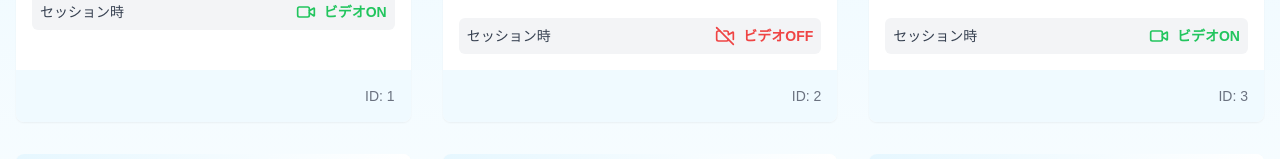
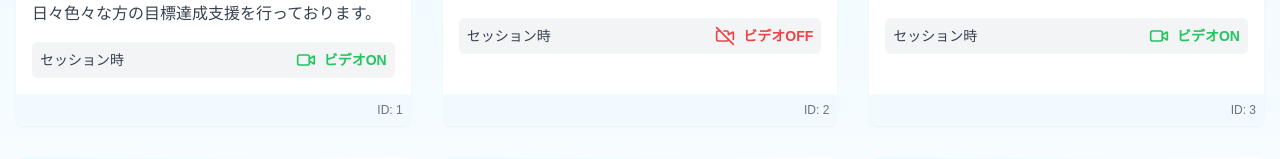
Before and after one commit to altosaex/ssmds-job, a Next.js app: page / in a window 1280 px wide. Shown: the part 462-621 px from the top of the page. Built offline with nearby package versions, Linux system fonts and the light colour scheme.

Commit message:
データ更新

```diff
--- a/src/app/page.tsx
+++ b/src/app/page.tsx
@@ -26,12 +26,12 @@ type Post = {
 }
 
 const dummyPosts: Post[] = [
-  { id: 1, status: "現職", job: "ファッションデザイナー", industry: "アパレル", yearsOfExperience: 7, nickname: "デザインの妖精", age: 32, gender: "女性", comment: "トレンドを先取りする洞察力が私の強みです。", imageUrl: "https://altosaex.sakura.ne.jp/woman.png", sessionVideo: "ON"  },
-  { id: 2, status: "現職", job: "データサイエンティスト", industry: "IT", yearsOfExperience: 5, nickname: "数字の魔術師", age: 28, gender: "男性", comment: "データから価値ある洞察を引き出すのが得意です。", imageUrl: "https://altosaex.sakura.ne.jp/man.png", sessionVideo: "OFF"  },
-  { id: 3, status: "前職", job: "小学校教師", industry: "教育", yearsOfExperience: 15, nickname: "笑顔の先生", age: 45, gender: "女性", comment: "子どもたちの成長を見守るのが最高の喜びでした。", imageUrl: "https://altosaex.sakura.ne.jp/woman.png", sessionVideo: "ON"  },
-  { id: 4, status: "現職", job: "建築家", industry: "建設", yearsOfExperience: 12, nickname: "空間の魔法使い", age: 40, gender: "男性", comment: "持続可能な都市設計に情熱を注いでいます。", imageUrl: "https://altosaex.sakura.ne.jp/man.png", sessionVideo: "ON"  },
-  { id: 5, status: "現職", job: "フリーランスライター", industry: "メディア", yearsOfExperience: 8, nickname: "言葉の職人", age: 35, gender: "女性", comment: "多様なトピックを分かりやすく伝えるのが私の使命です。", imageUrl: "https://altosaex.sakura.ne.jp/woman.png", sessionVideo: "ON"  },
-  { id: 6, status: "前職", job: "プロサッカー選手", industry: "スポーツ", yearsOfExperience: 10, nickname: "フィールドの閃光", age: 33, gender: "男性", comment: "チームワークの大切さを身をもって学びました。", imageUrl: "https://altosaex.sakura.ne.jp/man.png", sessionVideo: "OFF"  },
+  { id: 1, status: "現職", job: "プロコーチ", industry: "コーチング", yearsOfExperience: 5, nickname: "望月 彩恵", age: 39, gender: "女性", comment: "コーチとして独立して5年。コーチングスクール講師業や企業研修支援など、法人／個人問わず、日々色々な方の目標達成支援を行っております。", imageUrl: "https://altosaex.sakura.ne.jp/jobimg/MochizukiSae.png", sessionVideo: "ON"  },
+  { id: 2, status: "現職", job: "データサイエンティスト", industry: "IT", yearsOfExperience: 5, nickname: "数字の魔術師", age: 28, gender: "男性", comment: "データから価値ある洞察を引き出すのが得意です。", imageUrl: "https://altosaex.sakura.ne.jp/jobimg/man.png", sessionVideo: "OFF"  },
+  { id: 3, status: "前職", job: "小学校教師", industry: "教育", yearsOfExperience: 15, nickname: "笑顔の先生", age: 45, gender: "女性", comment: "子どもたちの成長を見守るのが最高の喜びでした。", imageUrl: "https://altosaex.sakura.ne.jp/jobimg/woman.png", sessionVideo: "ON"  },
+  { id: 4, status: "現職", job: "建築家", industry: "建設", yearsOfExperience: 12, nickname: "空間の魔法使い", age: 40, gender: "男性", comment: "持続可能な都市設計に情熱を注いでいます。", imageUrl: "https://altosaex.sakura.ne.jp/jobimg/man.png", sessionVideo: "ON"  },
+  { id: 5, status: "現職", job: "フリーランスライター", industry: "メディア", yearsOfExperience: 8, nickname: "言葉の職人", age: 35, gender: "女性", comment: "多様なトピックを分かりやすく伝えるのが私の使命です。", imageUrl: "https://altosaex.sakura.ne.jp/jobimg/woman.png", sessionVideo: "ON"  },
+  { id: 6, status: "前職", job: "プロサッカー選手", industry: "スポーツ", yearsOfExperience: 10, nickname: "フィールドの閃光", age: 33, gender: "男性", comment: "チームワークの大切さを身をもって学びました。", imageUrl: "https://altosaex.sakura.ne.jp/jobimg/man.png", sessionVideo: "OFF"  },
 ]
 
 export default function StylishBoard() {
@@ -159,8 +159,8 @@ export default function StylishBoard() {
                 </div>
               </div>
             </CardContent>
-            <CardFooter className="flex justify-end p-4 bg-[#F0FAFF]">
-              <span className="text-sm text-gray-500">ID: {post.id}</span>
+            <CardFooter className="flex justify-end p-2 bg-[#F0FAFF]">
+              <span className="text-xs text-gray-500">ID: {post.id}</span>
             </CardFooter>
           </Card>
         ))}
```
